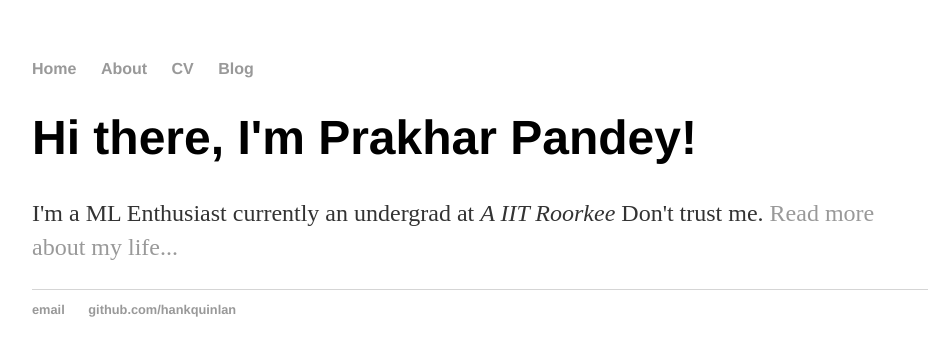
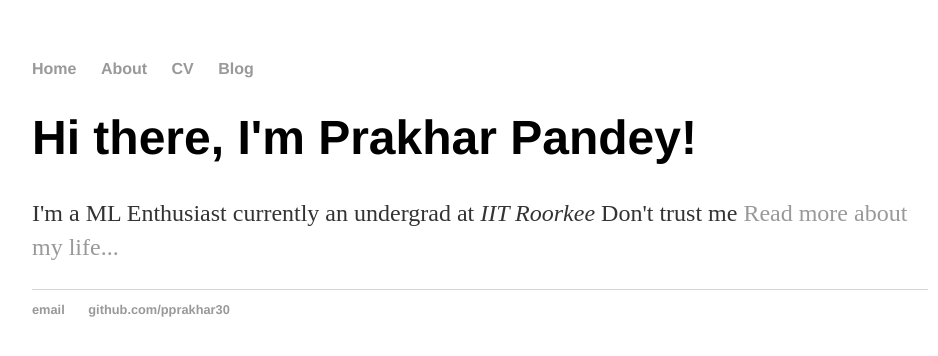
Before and after one commit to pprakhar30/pprakhar30.github.io, a Jekyll site: the page built from index.html, in a window 1280 px wide. Shown: the top 356 px of the page, without its empty margins (160-1098 px from the left). Built offline with Jekyll 4.4.1, drawn with Linux system fonts in a browser that asks for light colours.

Commit message:
Update index.html

```diff
--- a/index.html
+++ b/index.html
@@ -1,30 +1,8 @@
-<!DOCTYPE html>
-<html>
-	<head>
-		<title>Prakhar Pandey</title>
-		<!-- link to main stylesheet -->
-		<link rel="stylesheet" type="text/css" href="/css/main.css">
-	</head>
-	<body>
-		<nav>
-    		<ul>
-        		<li><a href="/">Home</a></li>
-	        	<li><a href="/about">About</a></li>
-        		<li><a href="/cv">CV</a></li>
-        		<li><a href="/blog">Blog</a></li>
-    		</ul>
-		</nav>
-		<div class="container">
-    		<div class="blurb">
-        		<h1>Hi there, I'm Prakhar Pandey!</h1>
-				<p>I'm a  ML Enthusiast currently an undergrad at <em>A IIT Roorkee</em> Don't trust me. <a href="/about">Read more about my life...</a></p>
-    		</div><!-- /.blurb -->
-		</div><!-- /.container -->
-		<footer>
-    		<ul>
-        		<li><a href="mailto:pprakhar30@gmail.com">email</a></li>
-        		<li><a href="https://github.com/pprakhar30">github.com/hankquinlan</a></li>
-			</ul>
-		</footer>
-	</body>
-</html>
+---
+layout: default
+title: Prakhar Pandey, pprakhar30
+---
+<div class="blurb">
+	<h1>Hi there, I'm Prakhar Pandey!</h1>
+	<p>I'm a ML Enthusiast currently an undergrad at <em>IIT Roorkee</em> Don't trust me <a href="/about">Read more about my life...</a></p>
+</div><!-- /.blurb -->
```
